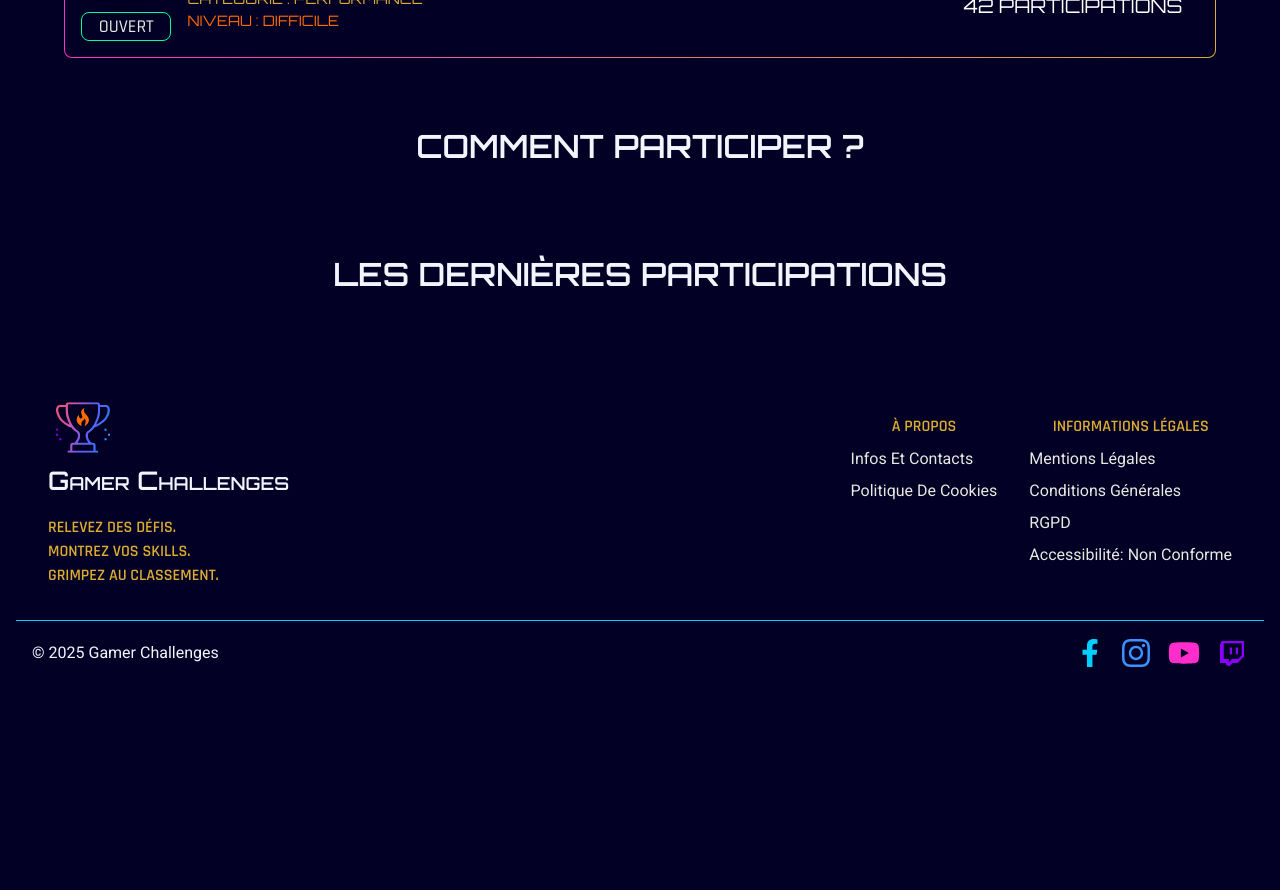
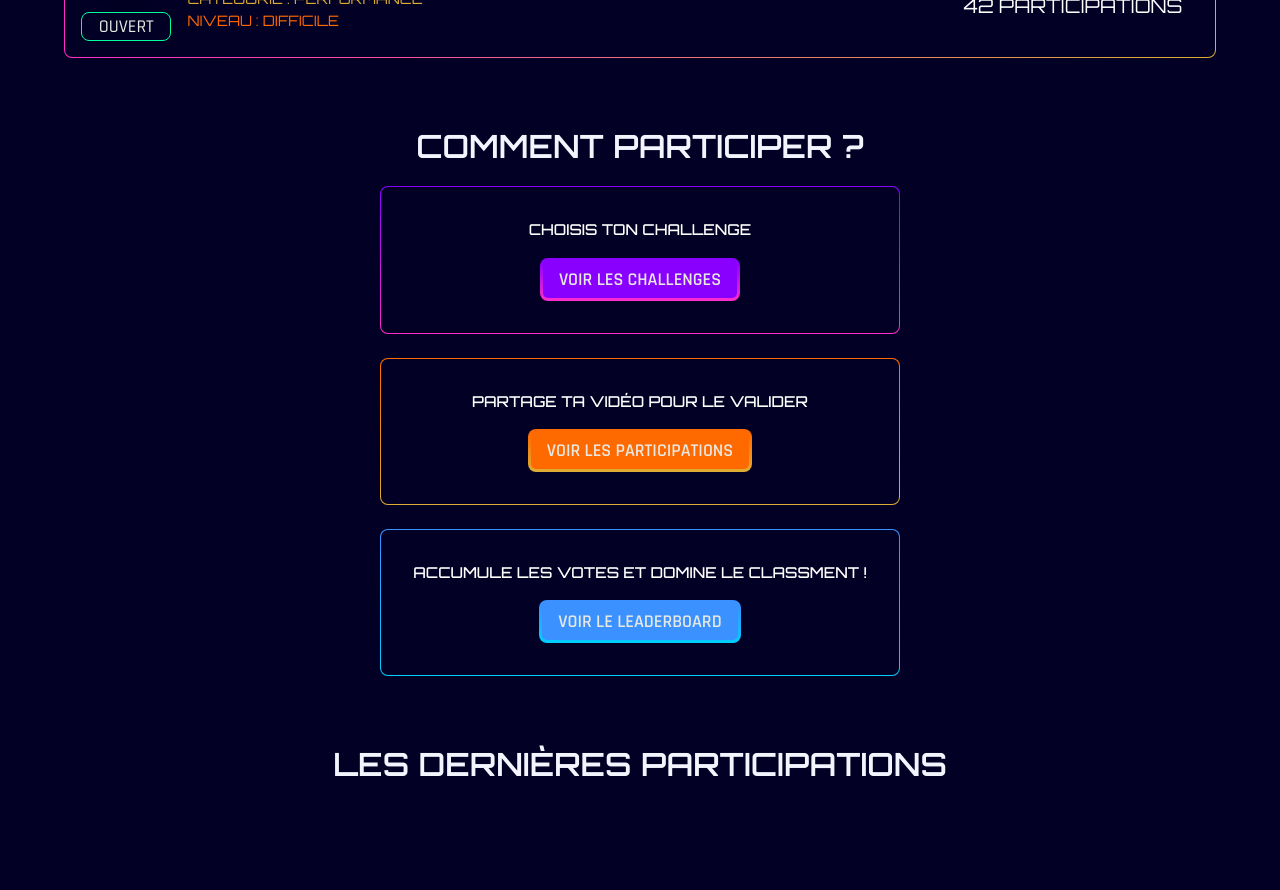
Before and after one commit to Damien-Ancelin/Gamer-Challenges-Front, a React (Vite) app: page / in a window 1280 px wide. Shown: the part 1480-2370 px from the top of the page. Before the commit the page ends 2181 px from the top, so only its background shows below. Built offline with nearby package versions, Linux system fonts and the light colour scheme.

Commit message:
feat: add Explain, HeroBanner, and PopularChallenges components; implement styles and border class utility

```diff
--- /dev/null
+++ b/src/components/HomePage/Explain.tsx
@@ -0,0 +1,33 @@
+export function Explain() {
+  return (
+    <section className="how-it-works">
+      <h2>comment participer ?</h2>
+      <div className="how-it-works__content">
+        <article className="how-it-works__content__item how-it-works__content__item--purple-border">
+          <h3 className="how-it-works__content__item__title">
+            choisis ton challenge
+          </h3>
+          <button className="button button--purple-border" type="button">
+            voir les challenges
+          </button>
+        </article>
+        <article className="how-it-works__content__item how-it-works__content__item--orange-border">
+          <h3 className="how-it-works__content__item__title">
+            partage ta vidéo pour le valider
+          </h3>
+          <button className="button button--orange-border" type="button">
+            voir les participations
+          </button>
+        </article>
+        <article className="how-it-works__content__item how-it-works__content__item--blue-border">
+          <h3 className="how-it-works__content__item__title">
+            accumule les votes et domine le classment !
+          </h3>
+          <button className="button button--blue-border" type="button">
+            voir le leaderboard
+          </button>
+        </article>
+      </div>
+    </section>
+  );
+}
--- a/src/components/PopularChallenges.tsx
+++ b/src/components/HomePage/PopularChallenges.tsx
@@ -1,4 +1,4 @@
-import { ChallengeCard } from './ChallengeCard';
+import { ChallengeCard } from '../ChallengeCard';
 
 export function PopularChallenges() {
   return (
--- a/src/pages/Homepage.tsx
+++ b/src/pages/Homepage.tsx
@@ -1,6 +1,7 @@
 import { Helmet } from 'react-helmet-async';
-import HeroBanner from '../components/HeroBanner';
-import { PopularChallenges } from '../components/PopularChallenges';
+import { Explain } from '../components/HomePage/Explain';
+import HeroBanner from '../components/HomePage/HeroBanner';
+import { PopularChallenges } from '../components/HomePage/PopularChallenges';
 export default function Homepage() {
   return (
     <>
@@ -39,10 +40,8 @@ export default function Homepage() {
       </Helmet>
       <HeroBanner />
       <PopularChallenges />
+      <Explain />
 
-      <section className="how-it-works">
-        <h2>comment participer ?</h2>
-      </section>
       <section className="last-participations">
         <h2>les dernières participations</h2>
       </section>
--- /dev/null
+++ b/src/styles/components/_how-it-works.scss
@@ -0,0 +1,51 @@
+@use "../abstracts/variables" as v;
+@use "../abstracts/mixins" as m;
+
+.how-it-works {
+  &__content {
+    @include m.flex-column;
+    justify-content: space-between;
+    align-items: center;
+    gap: v.$l;
+    &__item {
+      @include m.flex-column;
+      justify-content: center;
+      align-items: center;
+      gap: v.$m;
+      width: 100%;
+      padding: v.$xl;
+      &__title {
+        font-size: 0.938rem;
+        font-family: "Orbitron", sans-serif;
+        font-weight: 500;
+        text-transform: uppercase;
+        text-align: center;
+        margin: 0;
+      }
+      &--purple-border {
+        background: linear-gradient(v.$main-background, v.$main-background)
+            padding-box,
+          linear-gradient(180deg, v.$neon-purple, v.$neon-pink) border-box;
+        color: white;
+        border: 1px solid transparent;
+        border-radius: 8px;
+      }
+      &--orange-border {
+        background: linear-gradient(v.$main-background, v.$main-background)
+            padding-box,
+          linear-gradient(180deg, v.$flame-orange, v.$yellow) border-box;
+        color: white;
+        border: 1px solid transparent;
+        border-radius: 8px;
+      }
+      &--blue-border {
+        background: linear-gradient(v.$main-background, v.$main-background)
+            padding-box,
+          linear-gradient(180deg, v.$blue, v.$neon-blue) border-box;
+        color: white;
+        border: 1px solid transparent;
+        border-radius: 8px;
+      }
+    }
+  }
+}
--- a/src/styles/main.scss
+++ b/src/styles/main.scss
@@ -10,6 +10,7 @@
 @use "./components/burger-menu";
 @use "./components/challenge-card";
 @use "./components/progress-bar";
+@use "./components/how-it-works";
 
 @use "./layout/base";
 @use "./layout/header";
```
Also changed, not shown: src/components/ChallengeCard.tsx (+0 -13 lines), utils/borderClass.ts (added, +17 -0 lines), src/components/HomePage/HeroBanner.tsx (renamed from src/components/HeroBanner.tsx).
